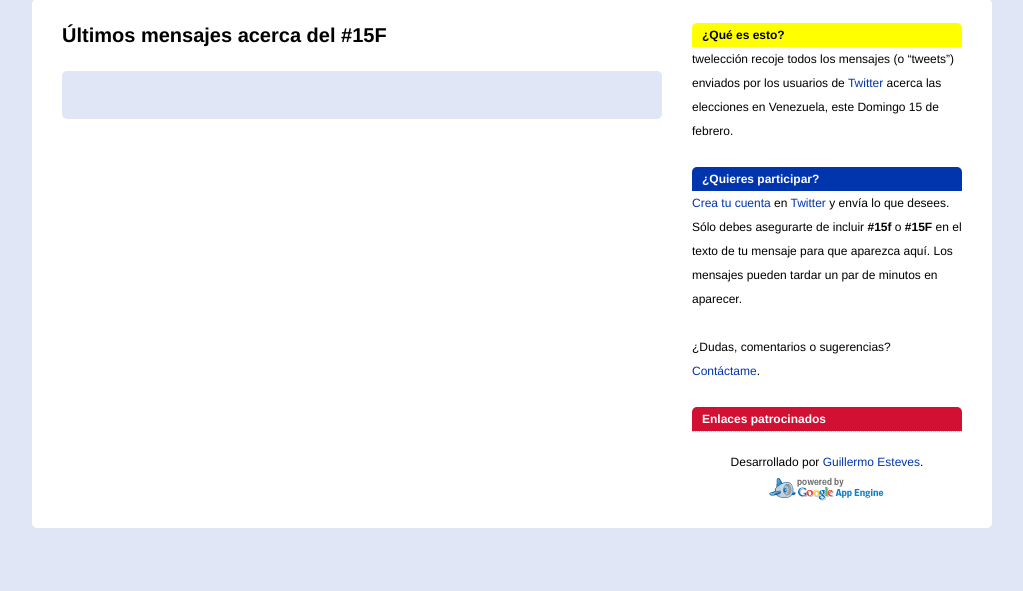
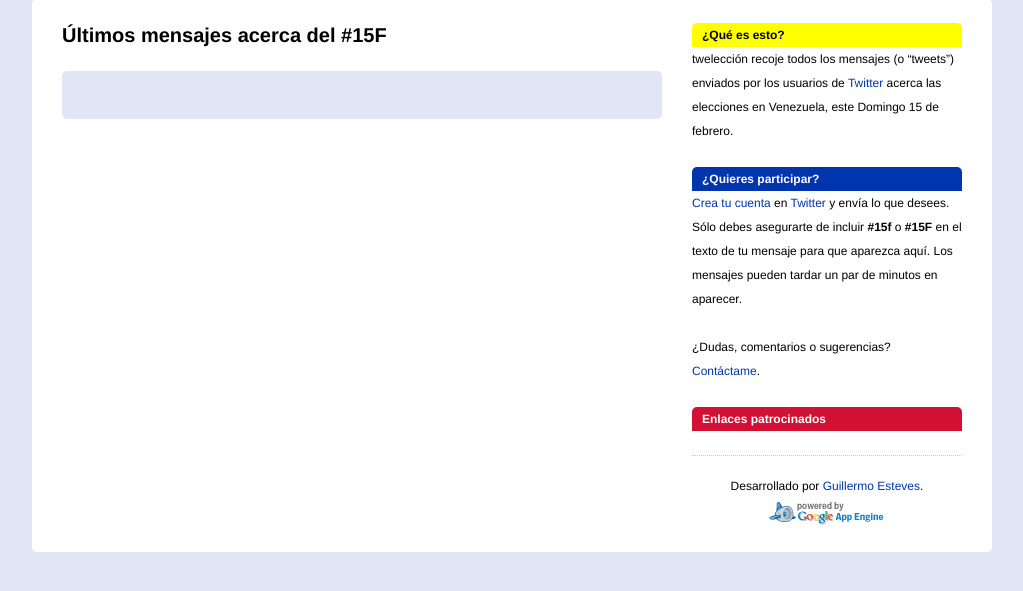
Before and after one commit to gesteves/tweleccion, a Django app: template templates/index.html in a window 1280 px wide. Shown: the part 73-664 px from the top of the page, without its empty margins (127-1150 px from the left). Run offline with Django 3.2, Linux system fonts and the light colour scheme; the template is opened without the code that fills it, so the values that code supplies are empty; some libraries are stand-ins or nearby versions.

Commit message:
Added top and bottom margins to the ads

```diff
--- a/static/stylesheets/styles.css
+++ b/static/stylesheets/styles.css
@@ -198,6 +198,7 @@ p.by {
 
 .adsense {
 	padding:0 10px;
+	margin:1.5em 0;
 }
 
 
```
